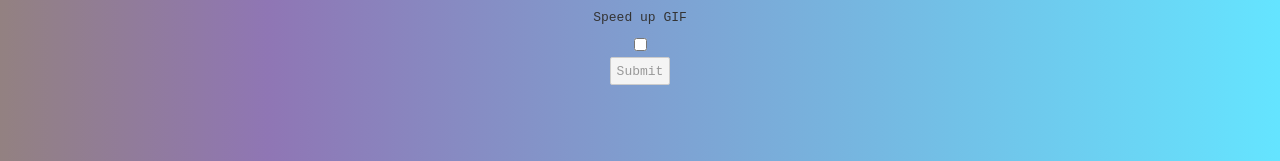
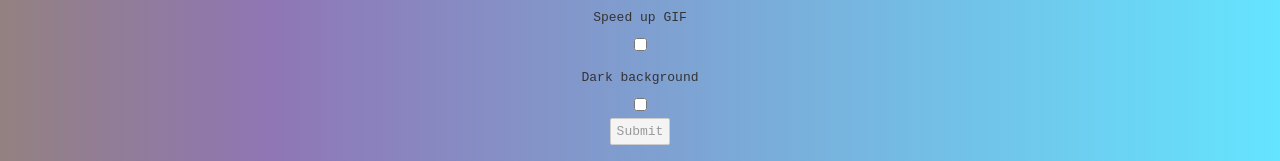
Before and after one commit to zspiler/caption_gifs, a Svelte app in the folder frontend/: page / in a window 1280 px wide. Shown: the part 303-464 px from the top of the page. Built offline with nearby package versions, Linux system fonts and the light colour scheme.

Commit message:
added option for dark background and white text

```diff
--- a/frontend/src/pages/UploadGif.svelte
+++ b/frontend/src/pages/UploadGif.svelte
@@ -11,8 +11,8 @@
 	let selectedFiles = [];
 	let gif;
 	let caption = "";
-	let speedup = false;
-
+	let speedupChecked = false;
+	let darkBackgroundChecked = false;
 	let loading;
 
 	function onFileSelected(e) {
@@ -56,7 +56,8 @@
 				{
 					filename,
 					text: caption,
-					speedup: true,
+					speedup: speedupChecked,
+					dark: darkBackgroundChecked,
 				},
 				{ filename, text: caption },
 				{
@@ -95,7 +96,10 @@
 		<input bind:value={caption} />
 
 		<p>Speed up GIF</p>
-		<input type="checkbox" bind:checked={speedup} />
+		<input type="checkbox" bind:checked={speedupChecked} />
+
+		<p>Dark background</p>
+		<input type="checkbox" bind:checked={darkBackgroundChecked} />
 
 		<br />
 		<button on:click={submit} disabled={caption.length === 0 || selectedFiles.length === 0}
```
Also changed, not shown: 2 other files (tests, documents, lock files or other folders).
